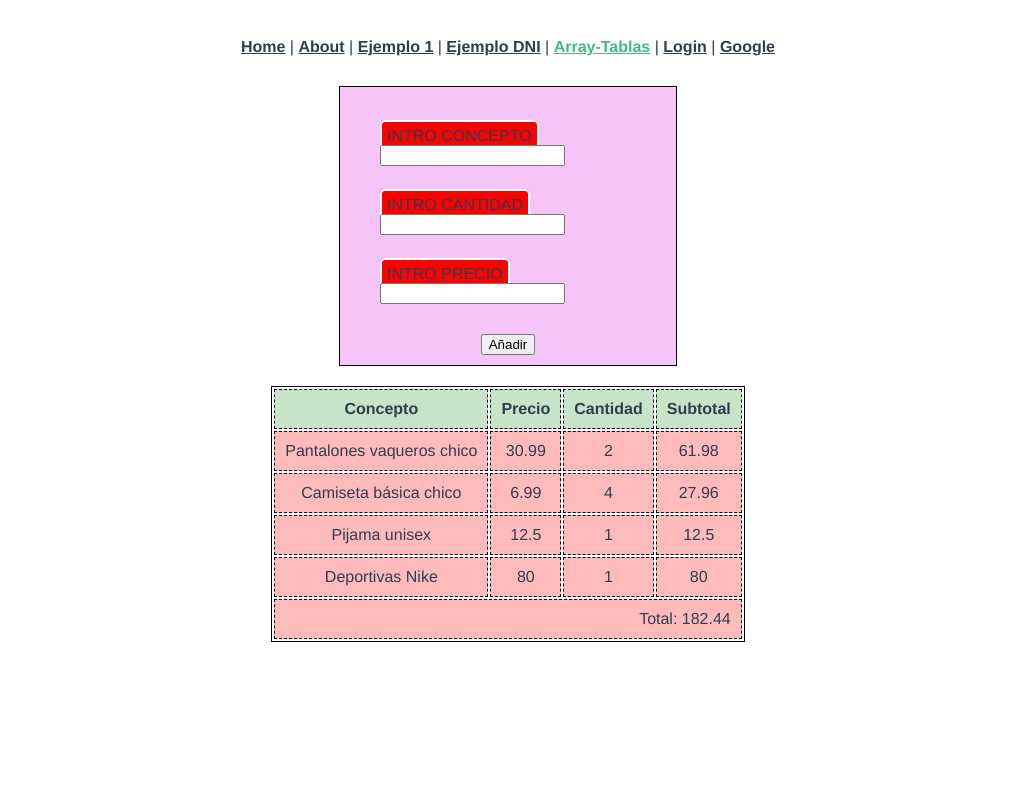
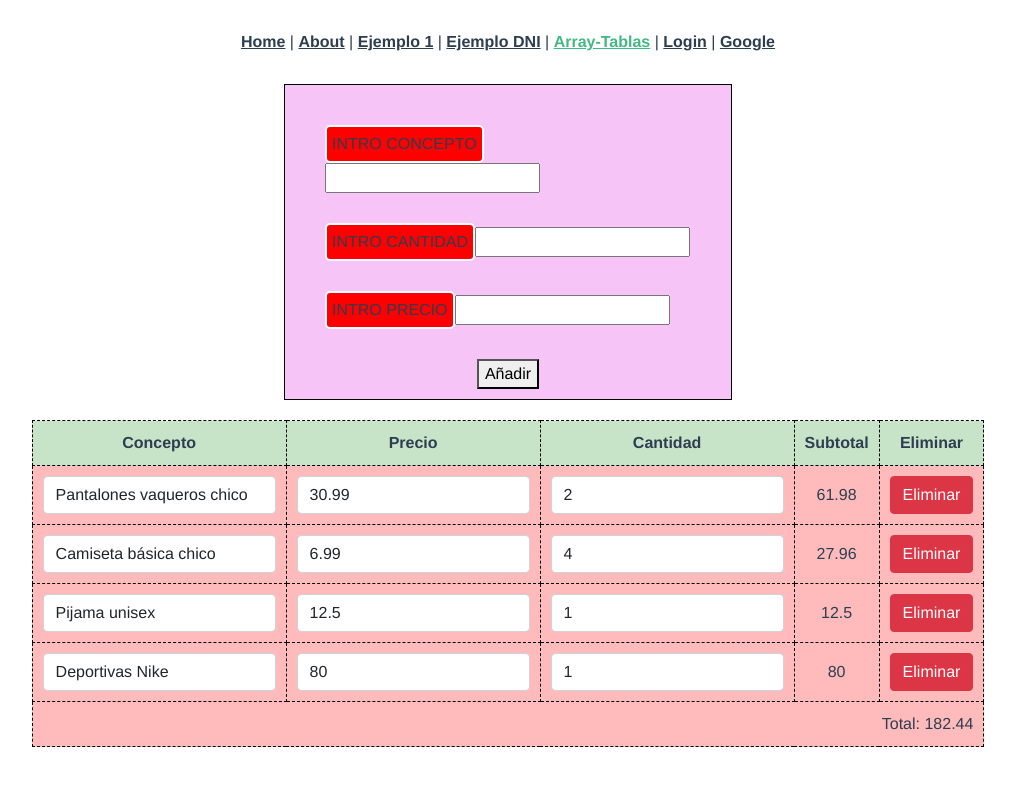
Before and after one commit to Martasanch/proyecto_vue, a Vue app: page /EjercicioTabla in a window 1280 px wide. Shown: the top 786 px of the page, without its empty margins (132-1147 px from the left). Built offline with nearby package versions, Linux system fonts and the light colour scheme.

Commit message:
Añadidas funciones de eliminar y modificar

```diff
--- a/public/index.html
+++ b/public/index.html
@@ -6,6 +6,7 @@
     <meta name="viewport" content="width=device-width,initial-scale=1.0">
     <link rel="icon" href="<%= BASE_URL %>favicon.ico">
     <title><%= htmlWebpackPlugin.options.title %></title>
+    <link href="https://cdn.jsdelivr.net/npm/bootstrap@5.0.0-beta2/dist/css/bootstrap.min.css" rel="stylesheet" integrity="sha384-BmbxuPwQa2lc/FVzBcNJ7UAyJxM6wuqIj61tLrc4wSX0szH/Ev+nYRRuWlolflfl" crossorigin="anonymous">
   </head>
   <body>
     <noscript>
@@ -13,5 +14,6 @@
     </noscript>
     <div id="app"></div>
     <!-- built files will be auto injected -->
+    <script src="https://cdn.jsdelivr.net/npm/bootstrap@5.0.0-beta2/dist/js/bootstrap.bundle.min.js" integrity="sha384-b5kHyXgcpbZJO/tY9Ul7kGkf1S0CWuKcCD38l8YkeH8z8QjE0GmW1gYU5S9FOnJ0" crossorigin="anonymous"></script>
   </body>
 </html>
--- a/src/components/Tabla.vue
+++ b/src/components/Tabla.vue
@@ -10,28 +10,30 @@
       <Validaciones Id="Precio" Datoform="Precio" Reg="^[0-9]+([.][0-9]+)?$"/>
     </div>
     <button @click="agregar">Añadir</button>
-
   </div>
 
-    <table class='table'>
+    <table class='tabla'>
         <thead>
             <tr>
                 <th>Concepto</th>
                 <th>Precio</th>
                 <th>Cantidad</th>
                 <th>Subtotal</th>
+                <th>Eliminar</th>
 
             </tr>
         </thead>
         <tbody>
             <tr v-for="(dato,i) in Arraydatos" :key="i">
-                <td>{{dato.concepto}}</td>
-                <td>{{dato.precio}}</td>
-                <td>{{dato.cantidad}}</td>
+                <td><input type="text" class="form-control" v-model="dato.concepto"></td>
+                <td><input type="number" class="form-control" v-model="dato.precio"></td>
+                <td><input type="number" class="form-control" v-model="dato.cantidad"></td>
                 <td>{{subtotal(dato.precio,dato.cantidad)}}</td>
+                <td><button class="btn btn-danger" @click="eliminar(i)">Eliminar</button></td>
             </tr>
             <tr class="total">
-               <td colspan="4">Total: {{total}} </td>
+
+               <td colspan="5">Total: {{total}} </td>
             </tr>
         </tbody>
 
@@ -44,7 +46,7 @@
 
 <script>
 import Validaciones from './Validaciones'
-import {ref, reactive, onMounted} from 'vue'
+import {ref, reactive, onMounted, watchEffect} from 'vue'
 export default {
     name: 'Tabla',
     components:{
@@ -53,18 +55,21 @@ export default {
     props:{},
 
     setup(){//api 3.0
+
+
     let Arraydatos=reactive([
-
         {concepto:'Pantalones vaqueros chico',cantidad:2,precio:30.99},
         {concepto:'Camiseta básica chico',cantidad:4,precio:6.99},
         {concepto:'Pijama unisex',cantidad:1,precio:12.50},
         {concepto:'Deportivas Nike',cantidad:1,precio:80.00}
-
     ])
     const subtotal=(cant,precio)=>cant*precio
     let total=ref(0)
     const calculaTotal=()=>{
+        watchEffect(()=>
+       { total.value=0
        Arraydatos.forEach(dato=>total.value+=dato.cantidad*dato.precio)
+       })
     }
     const agregar=()=>{
          console.log(Concepto)
@@ -76,13 +81,19 @@ export default {
 
         Arraydatos.push(nuevo)
         total.value=0
-        calculaTotal()
+        Arraydatos.forEach(dato=>total.value+=dato.cantidad*dato.precio)
+
+    }
 
 
+    const eliminar=(item)=>{
+        console.log(item)//es el i que le mando desde eliminar, que va variando según la posición en el array
+    Arraydatos.splice(item, 1 );
+    }
 
-    }
-   onMounted(()=>calculaTotal())
-        return { Arraydatos, subtotal, total, agregar}
+
+    onMounted(()=>calculaTotal())
+    return { Arraydatos, subtotal, total, agregar, eliminar}
     }
 
 }
@@ -90,10 +101,10 @@ export default {
 
 <style lang="scss" scoped>
 
-.table{
+.tabla{
     display: inline-block;
     justify-content: center;
-    border: 1px solid black;
+
 
         td{
             border: 1px dashed black;
@@ -112,21 +123,20 @@ export default {
 
 }
 
-      .formulario {
+    .formulario {
         padding: 10px;
         border: 1px solid black;
         margin-left: auto;
         margin-right:auto;
-        width: 25%;
+        width: 35%;
         background-color:rgba(238, 130, 238, 0.469);
         margin-bottom: 20px;
 
 
         .input{
-
           margin: 30px;
           text-align: left;
 
         }
-        }
+    }
 </style>
```
